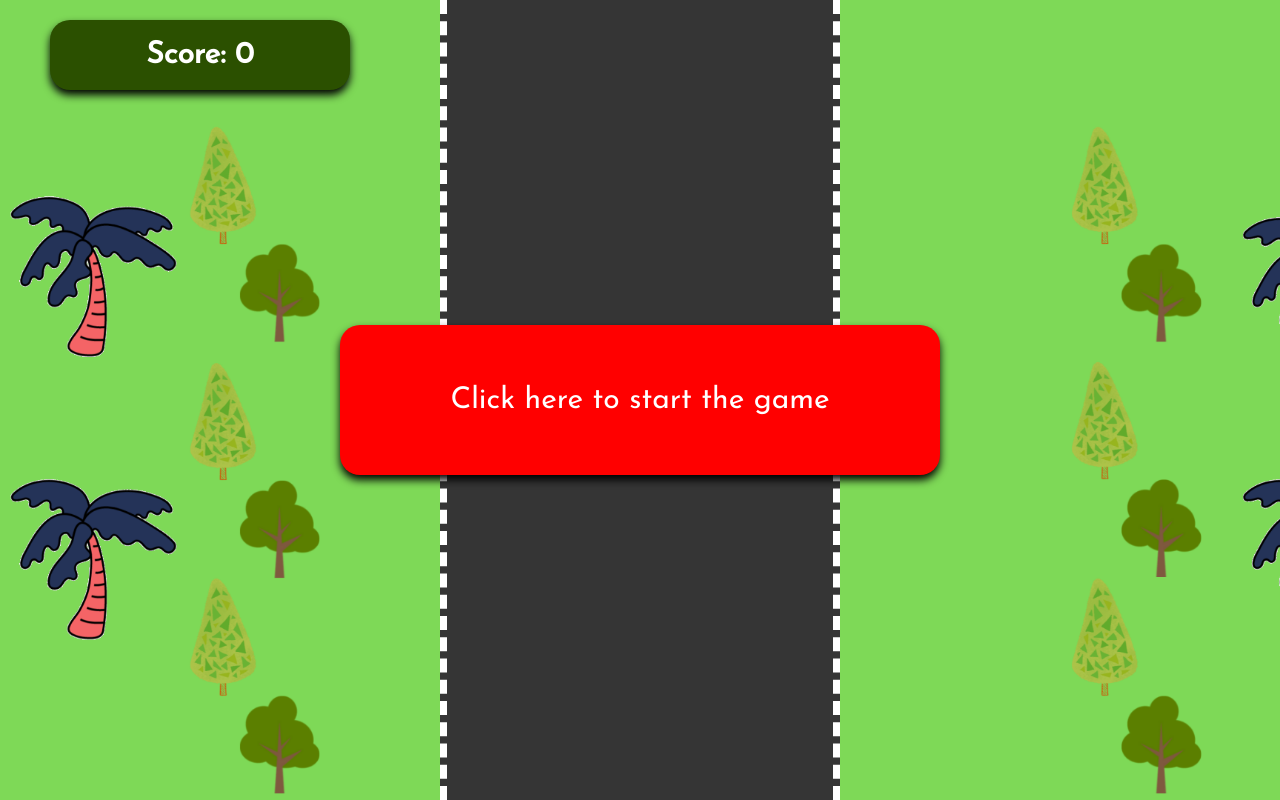
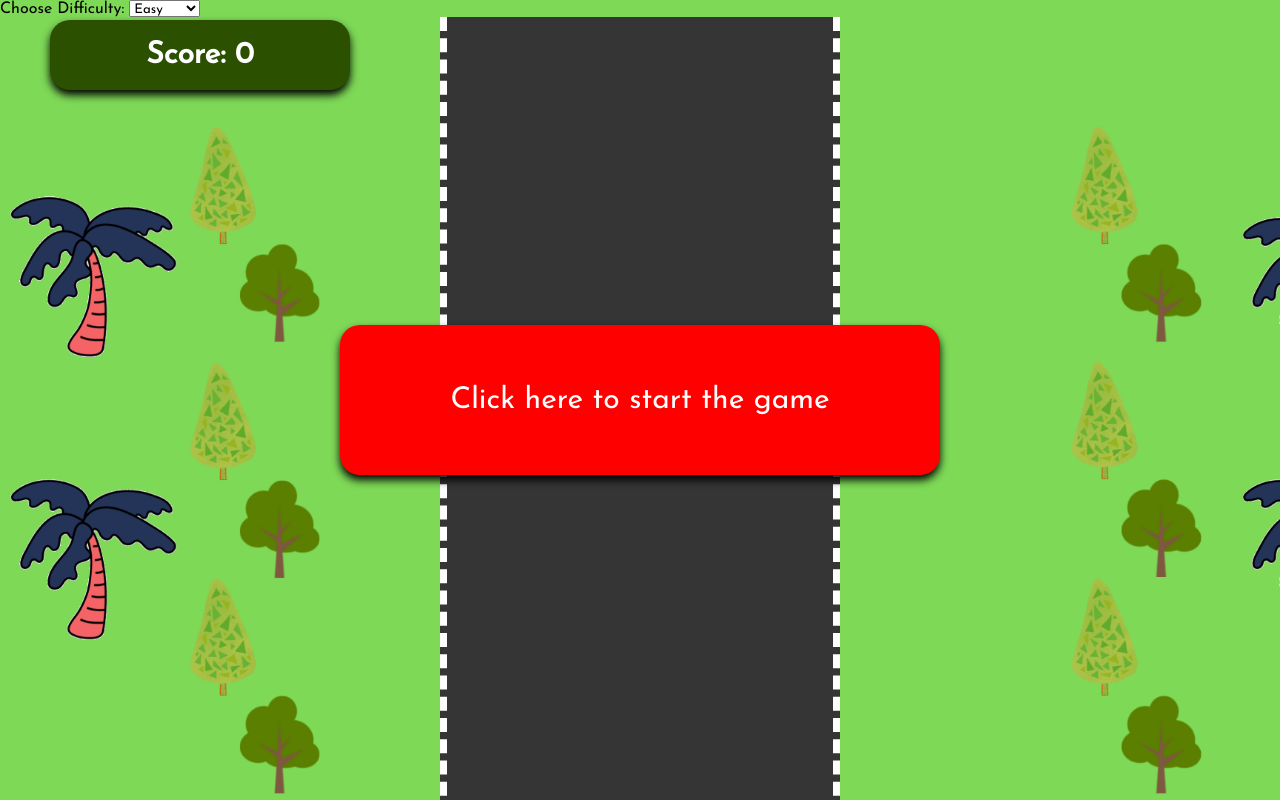
Before and after one commit to sahupratik30/carGame, a plain HTML site: page index.html in a window 1280 px wide. Drawn offline with Linux system fonts and the light colour scheme.

Commit message:
Added difficulty functionality

```diff
--- a/index.html
+++ b/index.html
@@ -12,6 +12,15 @@
     <div class="main_content">
       <!-- Score Part -->
       <div class="score">Score: 0</div>
+      <!-- Difficulty part -->
+      <div class="difficulty">
+        <label for="difficulty">Choose Difficulty:</label>
+        <select name="difficulty" id="difficulty">
+          <option value="easy">Easy</option>
+          <option value="medium">Medium</option>
+          <option value="hard">Hard</option>
+        </select>
+      </div>
       <!-- Game Area Part -->
       <div class="game_area"></div>
       <!-- Message Div Part -->
```
